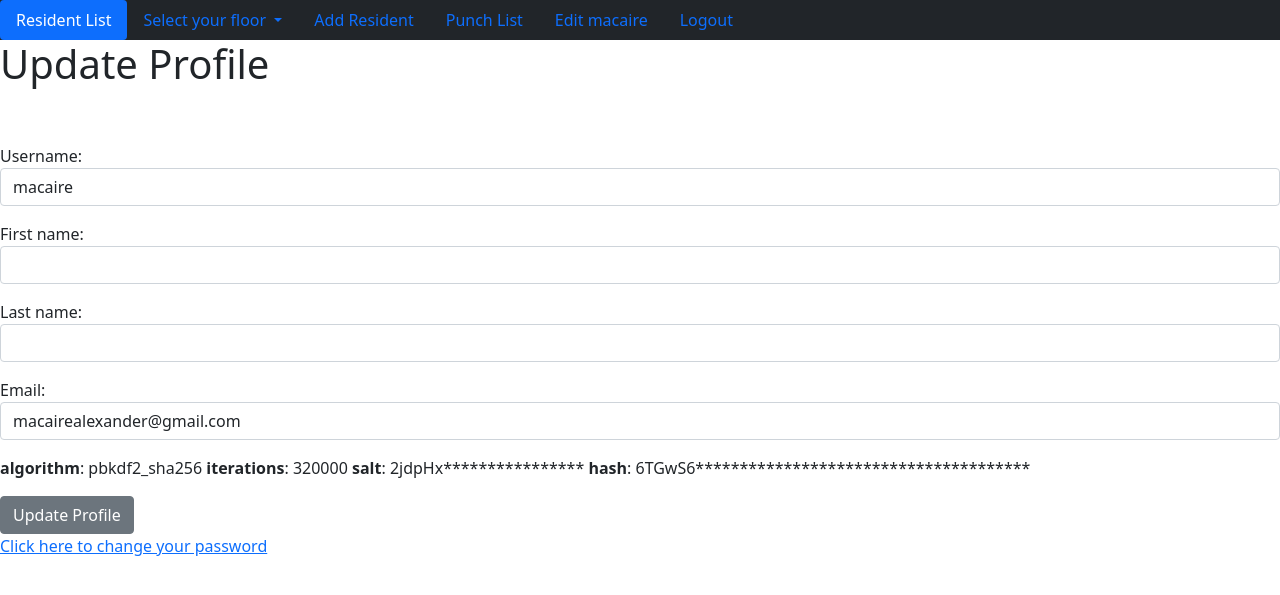
After one commit to macaireb/Check_In_Django, a Django app: page /members/edit_profile/ in a window 1280 px wide. The commit adds this page. Shown: the top 595 px of the page. Run offline with Django 4.2, Linux system fonts and the light colour scheme; a user stored in the database is signed in.

Commit message:
bootstrapified some member pages & added page to view floors

```diff
--- /dev/null
+++ b/members/forms.py
@@ -0,0 +1,42 @@
+from django.contrib.auth.forms import UserCreationForm, UserChangeForm, ReadOnlyPasswordHashField, PasswordChangeForm
+from django.contrib.auth.models import User
+from django import forms
+
+
+class SignupForm(UserCreationForm):
+    email = forms.EmailField(widget=forms.EmailInput(attrs={'class': 'form-control'}))
+    first_name = forms.CharField(max_length=20, widget=forms.TextInput(attrs={'class': 'form-control'}))
+    last_name = forms.CharField(max_length=20, widget=forms.TextInput(attrs={'class': 'form-control'}))
+
+    class Meta:
+        model = User
+        fields = ('username', 'first_name', 'last_name', 'email', 'password1', 'password2')
+
+    def __init__(self, *args, **kwargs):
+        super(SignupForm, self).__init__(*args, **kwargs)
+        self.fields['username'].widget.attrs['class'] = 'form-control'
+        self.fields['password1'].widget.attrs['class'] = 'form-control'
+        self.fields['password2'].widget.attrs['class'] = 'form-control'
+
+
+class EditProfileForm(UserChangeForm):
+    email = forms.EmailField(widget=forms.EmailInput(attrs={'class': 'form-control'}))
+    first_name = forms.CharField(max_length=20, widget=forms.TextInput(attrs={'class': 'form-control'}))
+    last_name = forms.CharField(max_length=20, widget=forms.TextInput(attrs={'class': 'form-control'}))
+    username = forms.CharField(max_length=20, widget=forms.TextInput(attrs={'class': 'form-control'}))
+    password = ReadOnlyPasswordHashField(label="",
+        help_text='')
+
+    class Meta:
+        model = User
+        fields = ('username', 'first_name', 'last_name', 'email', 'password')
+
+
+class PasswordChangingForm(PasswordChangeForm):
+    old_password = ReadOnlyPasswordHashField(widget=forms.PasswordInput(attrs={'class': 'form-control', 'type': 'password'}))
+    new_password1 = ReadOnlyPasswordHashField(widget=forms.PasswordInput(attrs={'class': 'form-control', 'type': 'password'}))
+    new_password2 = ReadOnlyPasswordHashField(widget=forms.PasswordInput(attrs={'class': 'form-control', 'type': 'password'}))
+
+    class Meta:
+        model = User
+        fields = ('old_password', 'new_password1', 'new_password2')
--- /dev/null
+++ b/members/templates/registration/edit_profile.html
@@ -0,0 +1,20 @@
+    {% extends 'resident_punch/base.html' %}
+    {% block title %}
+        Update Profile
+    {% endblock %}
+    {% block content %}
+<h1>
+    Update Profile
+</h1>
+    </br></br>
+    <div class="form-group">
+        <form method="POST">
+            {% csrf_token %}
+            {{ form.as_p }}
+            <button class="btn btn-secondary"> Update Profile</button>
+            </br>
+            <a href="../password/">Click here to change your password</a>
+        </form>
+    </div>
+
+    {% endblock %}
--- a/members/urls.py
+++ b/members/urls.py
@@ -14,10 +14,14 @@ Including another URLconf
     2. Add a URL to urlpatterns:  path('blog/', include('blog.urls'))
 """
 from django.contrib import admin
+from django.contrib.auth import views as auth_views
 from django.urls import path, include
-from .views import UserRegisterView, LoginView
+from .views import UserRegisterView, LoginView, UserEditView, PasswordsChangeView
 
 urlpatterns = [
     path('register/', UserRegisterView.as_view(), name='register'),
     path('login/', LoginView.as_view(), name='login'),
+    path('edit_profile/', UserEditView.as_view(), name='edit_profile'),
+    #path('password/', auth_views.PasswordChangeView.as_view(template_name='registration/change-password.html')),
+    path('password/', PasswordsChangeView.as_view()),
 ]
--- a/members/views.py
+++ b/members/views.py
@@ -1,14 +1,20 @@
 from django.shortcuts import render
 from django.views import generic, View
+from django.contrib.auth.views import PasswordChangeView
 from django.contrib.auth.mixins import LoginRequiredMixin
-from django.contrib.auth.forms import UserCreationForm, AuthenticationForm
+from django.contrib.auth.forms import UserCreationForm, AuthenticationForm, PasswordChangeForm, UserChangeForm
 from django.urls import reverse_lazy
+from .forms import SignupForm, EditProfileForm, PasswordChangingForm
 
 # Create your views here.
 
+class PasswordsChangeView(PasswordChangeView):
+    form_class = PasswordChangingForm
+    template_name = 'registration/change-password.html'
+    success_url = reverse_lazy('home')
 
 class UserRegisterView(generic.CreateView):
-    form_class = UserCreationForm
+    form_class = SignupForm
     template_name = "registration/register.html"
     success_url = reverse_lazy('login')
 
@@ -17,3 +23,11 @@ class LoginView(LoginRequiredMixin, View):
     form_class = AuthenticationForm
     template_name = "registration/login.html"
     success_url = reverse_lazy('home')
+
+class UserEditView(generic.UpdateView):
+    form_class = EditProfileForm
+    template_name = "registration/edit_profile.html"
+    success_url = reverse_lazy('home')
+
+    def get_object(self):
+        return self.request.user
--- a/resident_punch/models.py
+++ b/resident_punch/models.py
@@ -7,7 +7,7 @@ from django.urls import reverse
 class Counselor(models.Model):
 
     class Floors(models.IntegerChoices):
-        Women = 1
+        Women = 5
         Four = 4
         Six = 6
         Seven = 7
--- a/resident_punch/templates/resident_punch/base.html
+++ b/resident_punch/templates/resident_punch/base.html
@@ -19,12 +19,33 @@
     <li class="nav-item">
         <a class="nav-link active" aria-current="page" href=" {% url 'home' %}">Resident List</a>
       </li>
+     <li class="nav-item dropdown">
+          <a class="nav-link dropdown-toggle" href="#" id="navbarDropdown" role="button" data-bs-toggle="dropdown" aria-expanded="false">
+            Select your floor
+          </a>
+          <ul class="dropdown-menu" aria-labelledby="navbarDropdown">
+            <li><a class="dropdown-item" href=" {% url 'floor' 5 %}">Women's Floor</a></li>
+            <li><a class="dropdown-item" href=" {% url 'floor' 4 %}">Fourth Floor</a></li>
+            <li><a class="dropdown-item" href=" {% url 'floor' 6 %}">Sixth Floor</a></li>
+            <li><a class="dropdown-item" href=" {% url 'floor' 7 %}">Seventh Floor</a></li>
+            <li><a class="dropdown-item" href=" {% url 'floor' 8 %}">Eighth Floor</a></li>
+          </ul>
+        </li>
     {% if user.is_authenticated %}
       <li class="nav-item">
         <a class="nav-link" href=" {% url 'add_resident' %}">Add Resident</a>
       </li>
       <li class="nav-item">
         <a class="nav-link" href=" {% url 'punch_list' %}">Punch List</a>
+      </li>
+      <li class="nav-item">
+        <a class="nav-link" href=" {% url 'edit_profile' %}">Edit
+          {% if user.first_name %}
+          {{ user.first_name }}
+          {% else %}
+          {{ user.username }}
+          {% endif %}
+        </a>
       </li>
       <li class="nav-item">
         <a class="nav-link" href=" {% url 'logout' %}">Logout</a>
```
Also changed, not shown: members/templates/registration/change-password.html (added, +18 -0 lines), members/templates/registration/login.html (+10 -2 lines).
